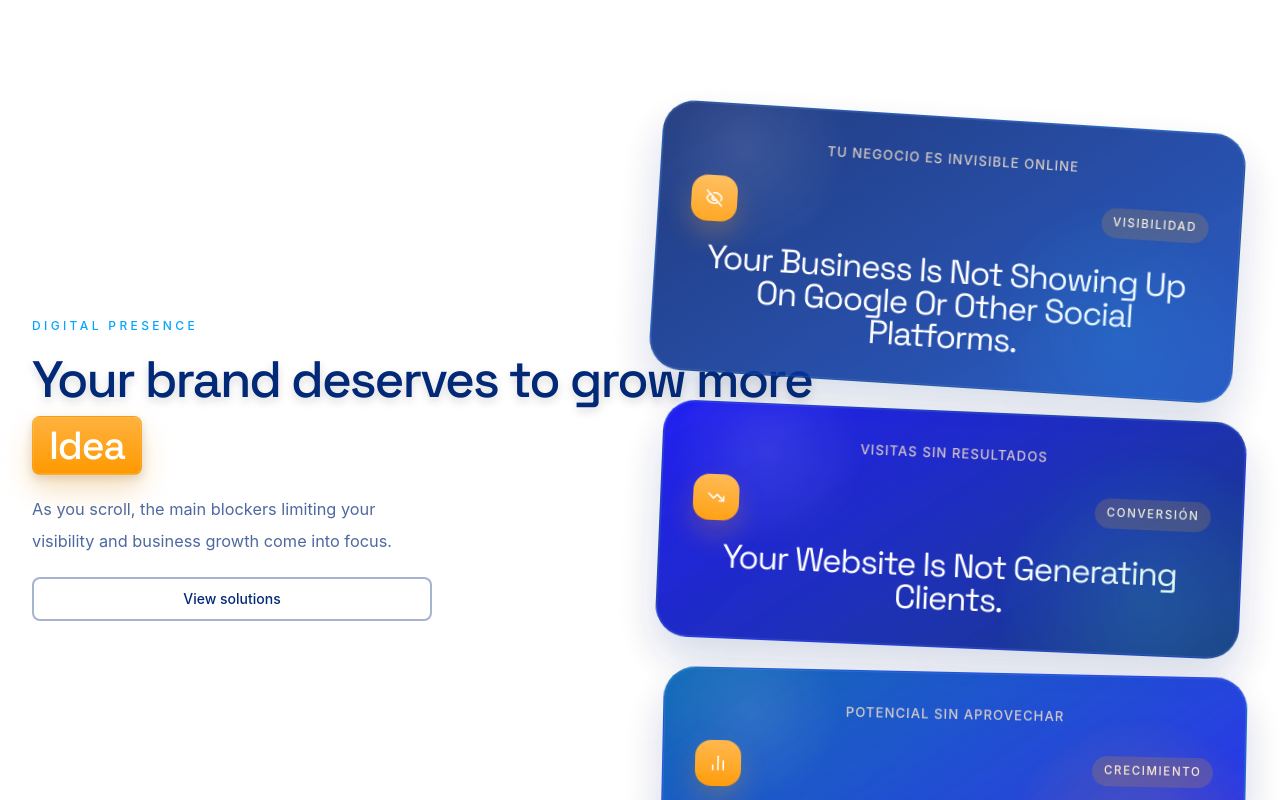
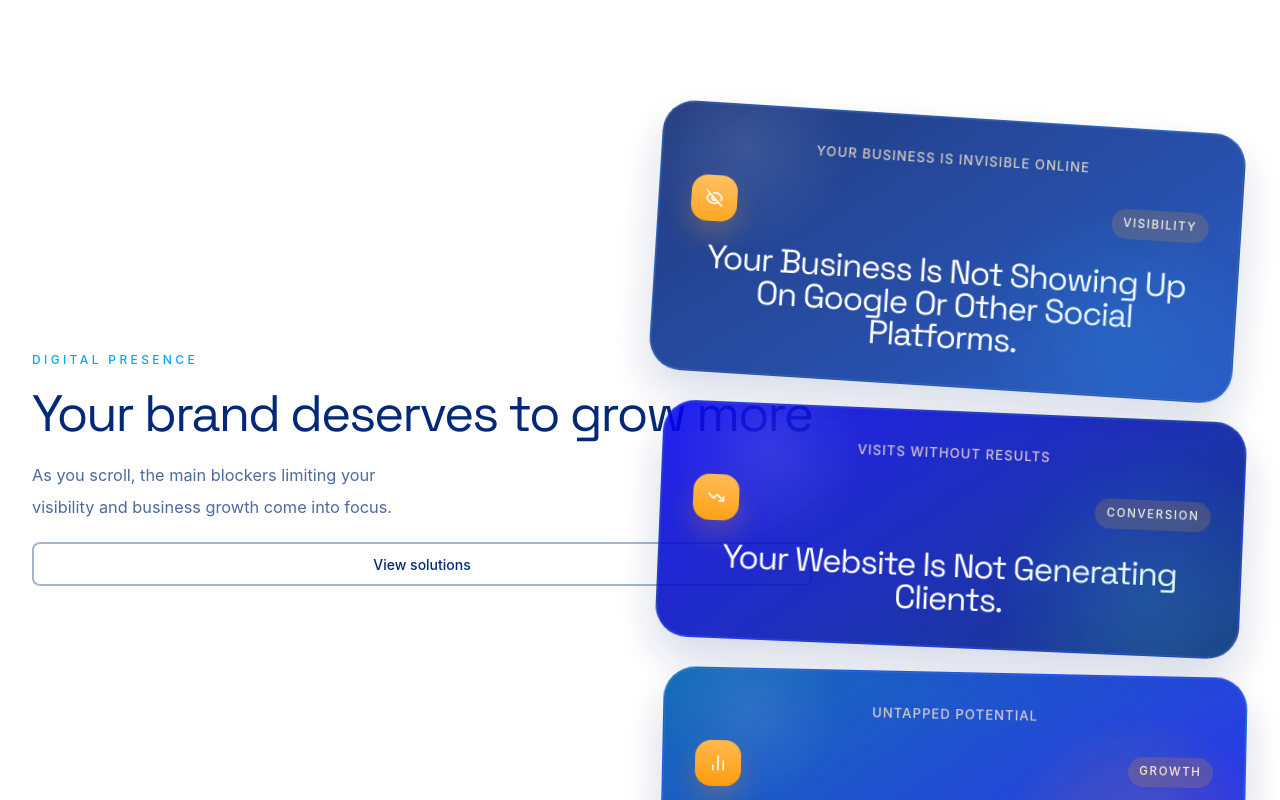
Before and after one commit to NoaTechSolutions/nts-website, a Next.js app: page / in a window 1280 px wide. Shown: the part 840-1640 px from the top of the page. Built offline with nearby package versions, Linux system fonts and the light colour scheme; no server answers.

Commit message:
refactor(growth-v2): bilingual card data and static heading in place of LayoutTextFlip

```diff
--- a/app/components/growth-messages-v2.tsx
+++ b/app/components/growth-messages-v2.tsx
@@ -3,7 +3,6 @@
 import type { CSSProperties } from "react";
 import { motion } from "motion/react";
 import { ContainerScroll } from "@/components/ui/cards-stack";
-import { LayoutTextFlip } from "@/components/ui/layout-text-flip";
 import { useLanguage } from "@/app/components/language-provider";
 import { translations } from "@/lib/i18n";
 import {
@@ -13,29 +12,41 @@ import {
   AlertTriangle,
 } from "lucide-react";
 
-const cardData = [
+const getCardData = (locale: string) => [
   {
     icon: EyeOff,
-    badge: "Visibilidad",
-    footer: "Tu negocio es invisible online",
+    badge: locale === "es" ? "Visibilidad" : "Visibility",
+    footer:
+      locale === "es"
+        ? "Tu negocio es invisible online"
+        : "Your business is invisible online",
     modifier: "services-stack-card-web",
   },
   {
     icon: TrendingDown,
-    badge: "Conversión",
-    footer: "Visitas sin resultados",
+    badge: locale === "es" ? "Conversión" : "Conversion",
+    footer:
+      locale === "es"
+        ? "Visitas sin resultados"
+        : "Visits without results",
     modifier: "services-stack-card-seo",
   },
   {
     icon: BarChart2,
-    badge: "Crecimiento",
-    footer: "Potencial sin aprovechar",
+    badge: locale === "es" ? "Crecimiento" : "Growth",
+    footer:
+      locale === "es"
+        ? "Potencial sin aprovechar"
+        : "Untapped potential",
     modifier: "services-stack-card-marketing",
   },
   {
     icon: AlertTriangle,
-    badge: "Identidad",
-    footer: "Sin presencia profesional",
+    badge: locale === "es" ? "Identidad" : "Identity",
+    footer:
+      locale === "es"
+        ? "Sin presencia profesional"
+        : "No professional presence",
     modifier: "services-stack-card-branding",
   },
 ];
@@ -44,21 +55,14 @@ export function GrowthMessagesV2() {
   const { locale } = useLanguage();
   const t = translations[locale];
   const items = t.growthSection.items;
-  const rotatingWords = t.hero.rotatingWords;
+  const cardData = getCardData(locale);
 
   const CopyContent = (
     <div className="services-stack-copy">
       <p className="eyebrow">{t.growthSection.eyebrow}</p>
-      <div className="services-stack-heading">
-        <LayoutTextFlip
-          text={t.growthSection.title}
-          words={rotatingWords}
-          duration={2800}
-          className="services-stack-heading-flip"
-          textClassName="services-stack-heading-text"
-          wordClassName="services-stack-heading-word"
-        />
-      </div>
+      <h2 className="services-stack-heading-text">
+        {t.growthSection.title}
+      </h2>
       <p className="section-copy">{t.growthSection.copy}</p>
       <div className="btn-body-ghost">
         <div className="btn-ghost-orb" />
```
